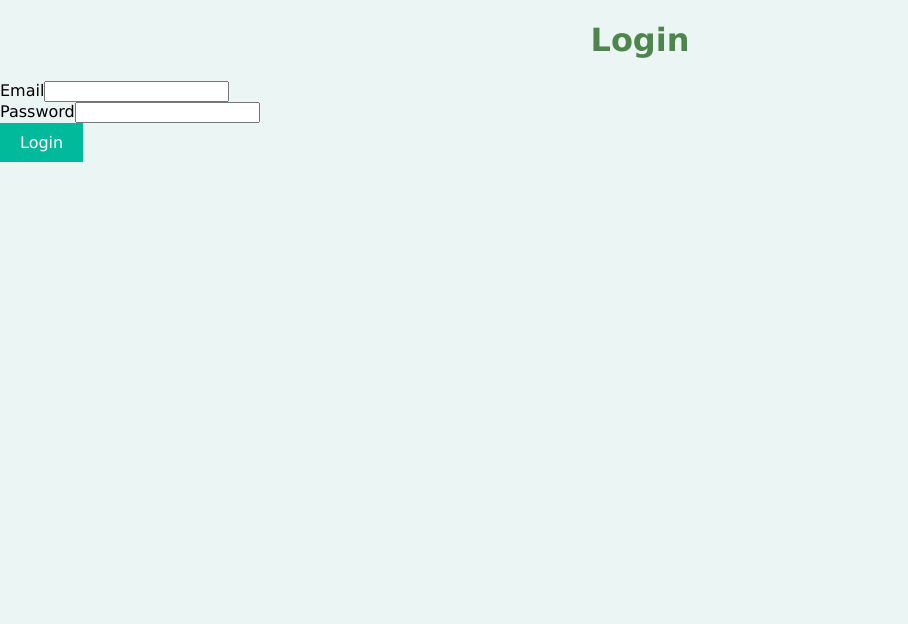
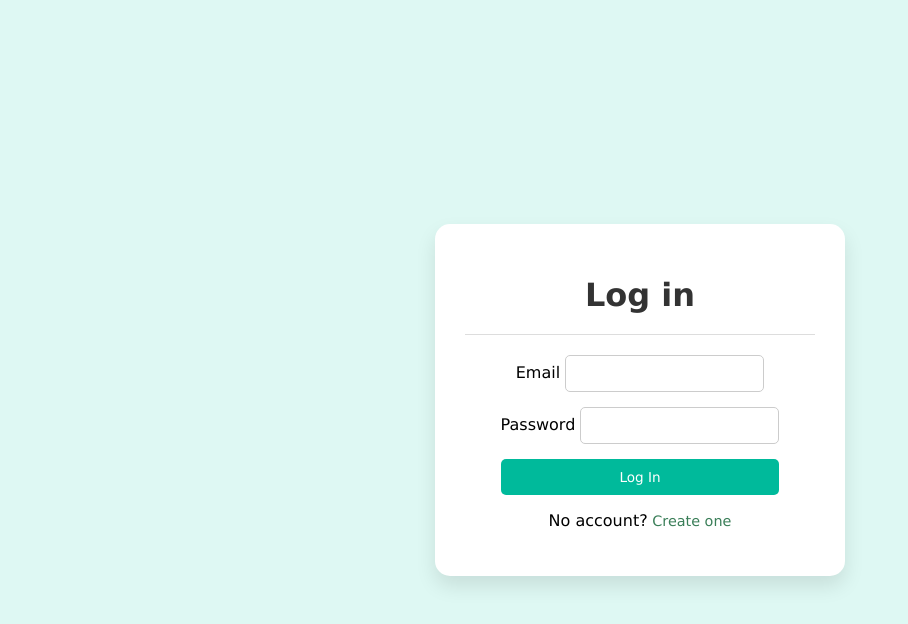
Before and after one commit to emily-su-dev/Cannected, a React (Create React App) app in the folder client/: page /login in a window 1280 px wide. Shown: the top 624 px of the page, without its empty margins (0-908 px from the left). Built offline with nearby package versions, Linux system fonts and the light colour scheme.

Commit message:
edit styling

```diff
--- a/client/package.json
+++ b/client/package.json
@@ -4,6 +4,7 @@
   "proxy": "http://localhost:5000",
   "private": true,
   "dependencies": {
+    "@auth0/auth0-react": "^2.3.0",
     "@testing-library/jest-dom": "^5.17.0",
     "@testing-library/react": "^13.4.0",
     "@testing-library/user-event": "^13.5.0",
--- a/client/src/App.css
+++ b/client/src/App.css
@@ -5,7 +5,7 @@
 
 /* Change the background color of the whole page */
 body {
-  background-color: #ebf5f3; /* Light gray color */
+  background-color: #def8f3; /* Light gray color */
   font-family: 'Verdana', sans-serif
 }
 
@@ -43,10 +43,6 @@ button:hover {
   background-color: #029e84;
 }
 
-.button-submit {
-
-}
-
 /* Style the description */
 .description {
   font-family: 'Verdana', sans-serif;
--- a/client/src/App.js
+++ b/client/src/App.js
@@ -12,6 +12,7 @@ function App() {
       <Route path="/" element={<Home />} />  {/* Default route */}
       <Route path="/login" element={<Login />} />  {/* Login route */}
       <Route path="/profile" element={<Profile />} />  {/* Profile route */}
+      <Route path="/signup" element={<SignUp />} /> {/*Signup route */}
     </Routes>
   );
 }
--- a/client/src/Collection.js
+++ b/client/src/Collection.js
@@ -29,9 +29,9 @@ function Collection(){
     return (
 
         <div>
-            <p style="color: green; font-size: 20px">YOU ARE CURRENTLY COLLECTING</p>
+            <p>YOU ARE CURRENTLY COLLECTING</p>
 
-            <p>This pickup is {props.minutes} minutes away with {props.cans} cans</p>
+            {/* <p>This pickup is {props.minutes} minutes away with {props.cans} cans</p> */}
             <button type="button" color="red" onClick={click}>ACCEPT</button>
             <button type="button" color="red" onClick={click}>DENY</button>
         </div>
--- /dev/null
+++ b/client/src/auth0Login.js
@@ -0,0 +1,10 @@
+import { useAuth0 } from "@auth0/auth0-react";
+import React from "react";
+
+const LoginButton = () => {
+  const { loginWithRedirect } = useAuth0();
+
+  return <button onClick={() => loginWithRedirect()}>Log In</button>;
+};
+
+export default LoginButton;
--- a/client/src/index.js
+++ b/client/src/index.js
@@ -4,12 +4,21 @@ import './index.css';
 import App from './App';
 import reportWebVitals from './reportWebVitals';
 import { BrowserRouter } from 'react-router-dom'; // Import BrowserRouter
+import { Auth0Provider } from '@auth0/auth0-react';
 
 const root = ReactDOM.createRoot(document.getElementById('root'));
 root.render(
   <React.StrictMode>
     <BrowserRouter>
-      <App />
+      <Auth0Provider
+      domain="dev-4og5oz66ye0htgcp.us.auth0.com"
+      clientId="HYYoWyxArma7NWsLCa2pNtkmJB0fujnQ"
+      authorizationParams={{
+        redirect_uri: window.location.origin
+      }}
+      >
+        <App />
+      </Auth0Provider>
     </BrowserRouter>
 
   </React.StrictMode>
--- /dev/null
+++ b/client/src/login.css
@@ -0,0 +1,126 @@
+body {
+    margin: 0;
+    padding: 0;
+    font-family: "Verdana", sans-serif;
+    background: #def8f3;
+    display: flex;
+    justify-content: center;
+    align-items: center;
+    height: 100vh;
+}
+header {
+position: absolute;
+top: 0;
+left: 0;
+width: 100%;
+display: flex;
+align-items: flex-start;
+padding: 35px 60px;
+background-color: transparent;
+}
+.logo {
+font-size: 0.9rem;
+color: black;
+font-weight: bold;
+font-family: "Unbounded", serif;
+text-align: left;
+}
+.logo a {
+text-decoration: none;
+color: inherit;
+font-size: inherit;
+}
+.login-container {
+    width: 350px;
+    padding: 30px;
+    background: white;
+    border-radius: 15px;
+    box-shadow: 0 10px 20px rgba(0, 0, 0, 0.1);
+    text-align: center;
+}
+.login-container h1 {
+    margin-bottom: 10px;
+    font-family: "Verdana", sans-serif;
+    font-optical-sizing: auto;
+    color: #333;
+}
+.login-container button.google-login {
+    font-family: "Verdana", sans-serif;
+    background-color: white;
+    color: #555;
+    border: 1px solid #ddd;
+    padding: 10px;
+    font-size: 0.9rem;
+    cursor: pointer;
+    border-radius: 5px;
+    width: 100%;
+    margin-bottom: 15px;
+    display: flex;
+    align-items: center;
+    justify-content: center;
+}
+.login-container button.google-login img {
+    margin-right: 10px;
+}
+.login-container .divider {
+    display: flex;
+    align-items: center;
+    margin: 20px 0;
+}
+.login-container .divider::before,
+.login-container .divider::after {
+    content: "";
+    flex: 1;
+    height: 1px;
+    background: #ddd;
+}
+.login-container .divider span {
+    margin: 0 10px;
+    color: #888;
+}
+.login-container form {
+    display: flex;
+    flex-direction: column;
+}
+.login-container input[type="email"],
+.login-container input[type="password"] {
+    margin-bottom: 15px;
+    padding: 10px;
+    font-size: 0.85rem;
+    border: 1px solid #ccc;
+    border-radius: 5px;
+}
+.login-container .forgot-password {
+    text-align: right;
+    margin-bottom: 15px;
+}
+.login-container .forgot-password a {
+    color: #4caf50;
+    text-decoration: none;
+    font-size: 0.9rem;
+}
+.login-container button.submit {
+    font-family: "Verdana", sans-serif;
+    background-color: #00ba9b;
+    color: white;
+    border: none;
+    padding: 10px;
+    font-size: 0.85rem;
+    cursor: pointer;
+    border-radius: 5px;
+    width: 100%;
+}
+.login-container button.submit:hover {
+    background-color: #029e84;
+}
+.login-container .create-account {
+    margin-top: 15px;
+}
+.login-container .create-account a {
+    color: rgb(58, 126, 88);
+    text-decoration: none;
+    font-size: 0.9rem;
+}
+.login-container .create-account a:hover {
+    text-decoration: underline;
+}
--- a/client/src/login.js
+++ b/client/src/login.js
@@ -1,6 +1,8 @@
 // Login.js
 import React, { useState } from 'react';
-import { useNavigate } from 'react-router-dom';
+import { useNavigate, Link } from 'react-router-dom';
+import './login.css';
+import SignUp from './signup';
 
 function Login() {
     // Step 1: Define state for form inputs
@@ -48,10 +50,16 @@ function Login() {
 
     return (
         <div>
-            <h1>Login</h1>
+
+            <div class="login-container">
+                <h1>Log in</h1>
+                <div class="divider">
+                </div>
+
+                <div class="body">
                 <form onSubmit={handleSubmit}>
                     <div>
-                    <label>Email</label>
+                        <label>Email </label>
                         <input
                             type="email"
                             value={email}
@@ -60,7 +68,7 @@ function Login() {
                         />
                     </div>
                     <div>
-                    <label>Password</label>
+                        <label>Password </label>
                         <input
                             type="password"
                             value={password}
@@ -68,9 +76,20 @@ function Login() {
                             required
                         />
                     </div>
-                <button type="submit">Login</button>
+                    <div>
+                        <button class="submit" type="submit">Log In</button>
+                    </div>
                 </form>
+                </div>
                 {message && <p>{message}</p>}
+
+                <div class="create-account">
+                    <p>No account?
+                    <Link to='/signup'> Create one </Link>
+                    </p>
+                </div>
+            </div>
+
         </div>
     );
 }
```
Lines whose indentation alone changed are shown as unchanged.
